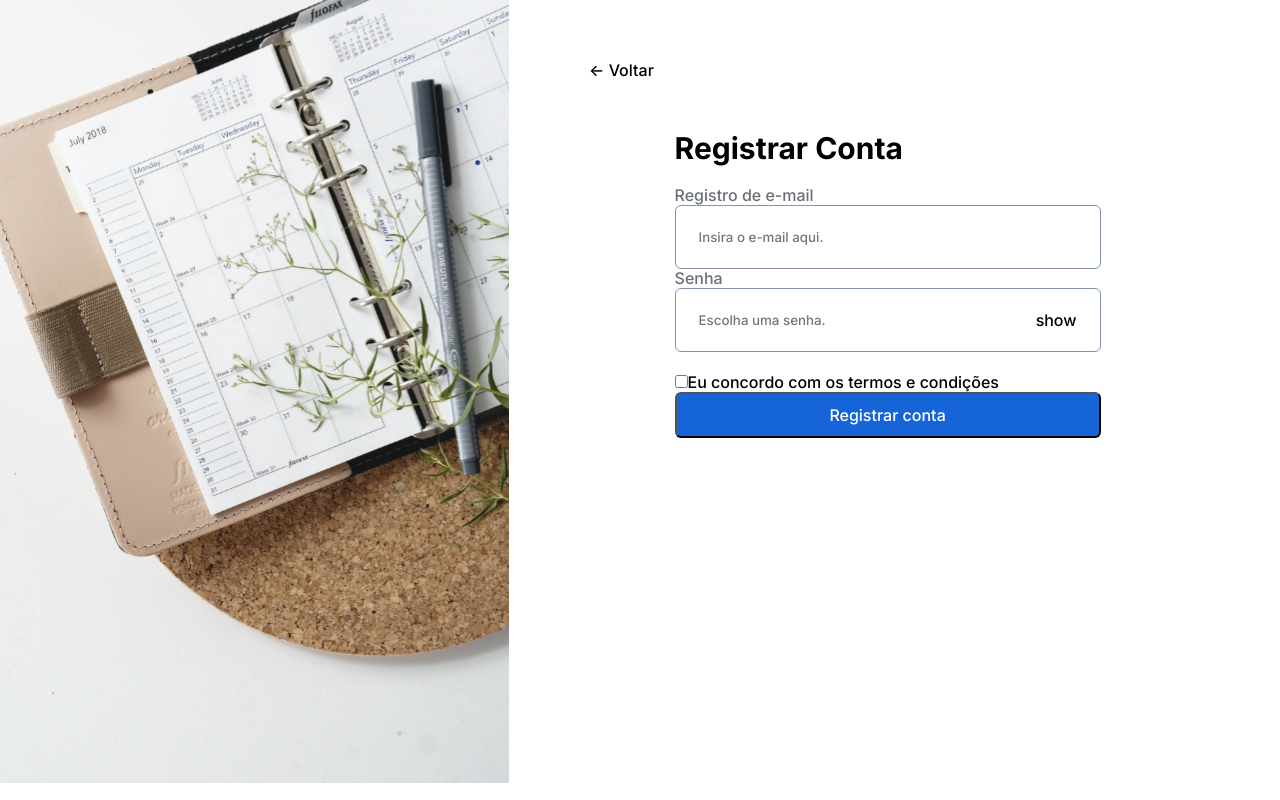
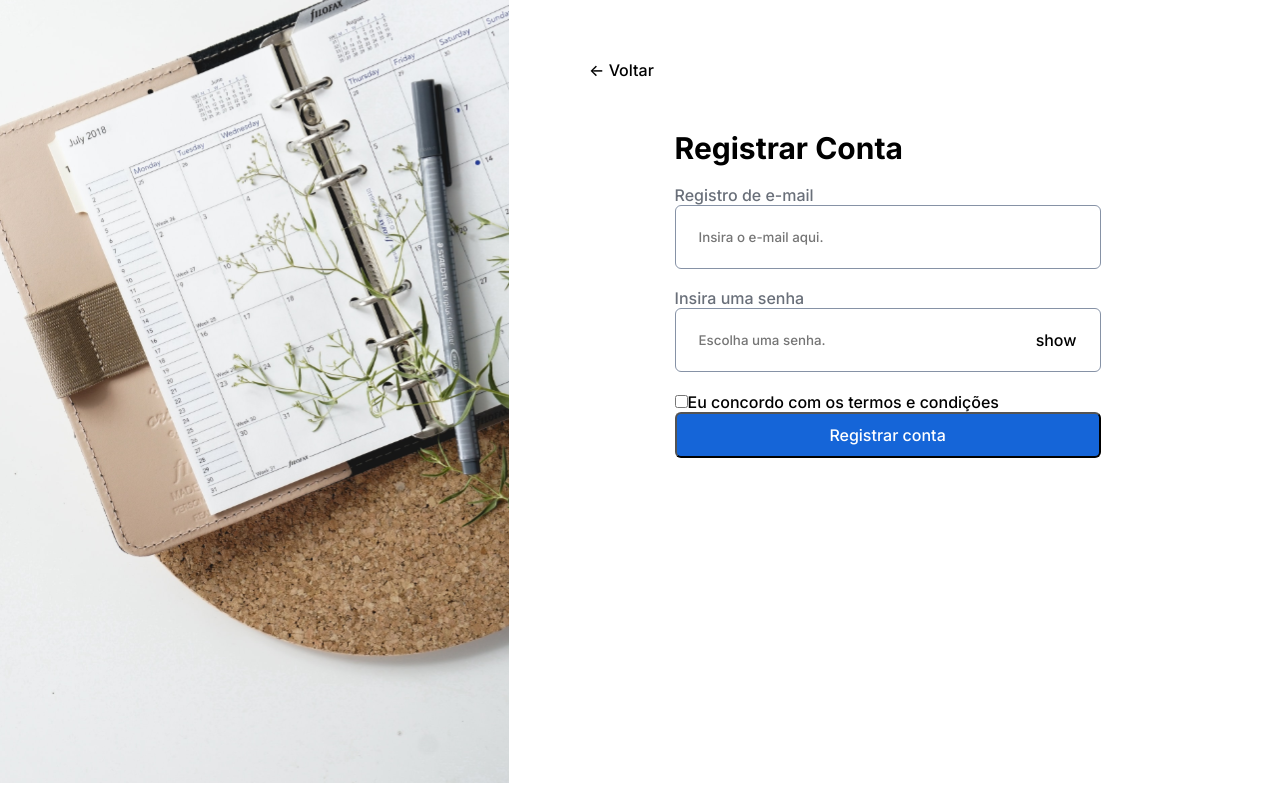
Before and after one commit to eduardorerick/collaboration-project, a React (Create React App) app: page /auth/signup in a window 1280 px wide. Built offline with nearby package versions, Linux system fonts and the light colour scheme.

Commit message:
ultimo update, prometo

```diff
--- a/src/pages/Auth/Signup/index.jsx
+++ b/src/pages/Auth/Signup/index.jsx
@@ -10,7 +10,9 @@ export function Signup() {
 			<div className="signup-div-input">
 				<input className= "signup-input" type="teste" placeholder="Insira o e-mail aqui." />
 			</div>
-			<section className="signup-subtitulo">Senha</section>
+			<br>
+			</br>
+			<section className="signup-subtitulo">Insira uma senha</section>
 			<div className="signup-div-input">
 				<input className= "signup-input" type="teste" placeholder="Escolha uma senha." />
 				<div className="signup-btn">
```
